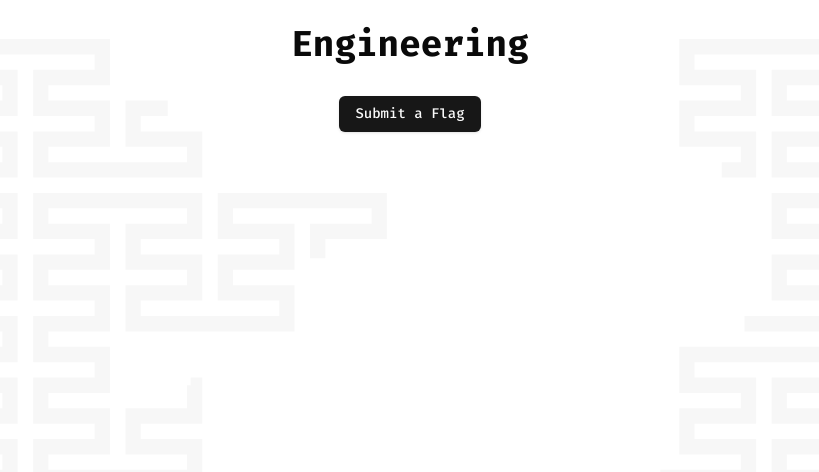
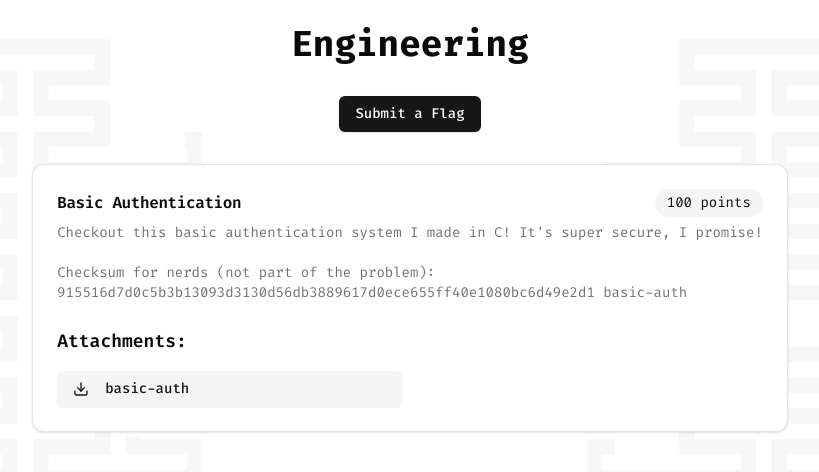
Before and after one commit to Arnav-Bista/stacs-ctf-2025-server, a Next.js app: page /problems/engineering in a window 1280 px wide. Shown: the top 472 px of the page, without its empty margins (230-1049 px from the left). Built offline with nearby package versions, Linux system fonts and the light colour scheme.

Commit message:
Started engineering

```diff
--- a/app/problems/[slug]/renderQuestions.tsx
+++ b/app/problems/[slug]/renderQuestions.tsx
@@ -10,7 +10,11 @@ import { FlagSubmission } from "@/app/submit/flag-submission";
 export default function RenderQuestions({ slug }: { slug: string }) {
   return (
     <div className="">
-      <h1 className="text-4xl font-bold mb-8 text-center">{slug.charAt(0).toUpperCase() + slug.slice(1)}</h1>
+      <h1 className="text-4xl font-bold mb-8 text-center">
+        {slug.split('-')
+          .map(word => word.charAt(0).toUpperCase() + word.slice(1))
+          .join(' ')}
+      </h1>
       <div className="flex items-center justify-center mb-8">
         <FlagSubmission />
       </div>
--- a/app/problems/page.tsx
+++ b/app/problems/page.tsx
@@ -24,7 +24,7 @@ const categoryInfo = [
     id: Category.MATH,
     name: "Math and Cryptography",
     description: "Tackle mathematical backbones of cryptography.",
-    link: '/problems/crypto',
+    link: '/problems/math-and-cryptography',
 
   },
   {
--- a/app/problems/questions.ts
+++ b/app/problems/questions.ts
@@ -3,7 +3,7 @@ export enum Category {
   FORENSICS = "forensics",
   MISC = "misc",
   ENGINEERING = "engineering",
-  MATH = "math",
+  MATH = "math-and-cryptography",
 }
 
 export interface Question {
@@ -94,5 +94,43 @@ export const questions: Question[] = [
         url: "/forensics/vineboom.mp3"
       }
     ]
+  },
+  {
+    title: "Basic Authentication",
+    description: "Checkout this basic authentication system I made in C! It's super secure, I promise!\n\n Checksum for nerds (not part of the problem): \n915516d7d0c5b3b13093d3130d56db3889617d0ece655ff40e1080bc6d49e2d1  basic-auth",
+    points: 100,
+    category: Category.ENGINEERING,
+    attachments: [
+      {
+        name: "basic-auth",
+        type: "file",
+        url: "/engineering/basic-auth"
+      }
+    ]
+  },
+  {
+    title: "One Time Pads Twice",
+    description: "I've just learnt that One Time Pads are mathematically secure!\nGood luck decrypting the following message 😎. \n\n You know what? I'll even encrypt your flag here!\n",
+    points: 500,
+    category: Category.MATH,
+  },
+  {
+    title: "gcvc'z i sypt pizxi",
+    description: "",
+    points: 400,
+    category: Category.MATH,
+    attachments: [
+      {
+        name: "syptpizxi.txt",
+        type: "file",
+        url: "/math/syptpizxi.txt"
+      }
+    ]
+  },
+  {
+    title: "Chinese Remainder Theorem",
+    description: "The Chinese Remainder Theorem gives a unique solution to a system of linear congruences, provided that the moduli of said congruences are coprime.\n\n\nI.e. Given a set of arbitrary integers a_i, and a set of pairwise coprime integers p_i, given the following linear congruences hold:\n\n    x = a_1 mod p_1\n    x = a_2 mod p_2\n    x = a_3 mod p_3\n        ...\n    x = a_n mod p_n\n\nWe can get a solution: x = a mod N, where N is p_1 * p_2 * p_3 * ... * p_n.\n\n\nGiven the following congruences:\n\n    x = 4 mod 5\n    x = 5 mod 17\n    x = 34 mod 37\n\nFind the values of x & a such that: x = a mod 3145, and x satisfies the given congruences",
+    points: 300,
+    category: Category.MATH
   }
 ];
```
Also changed, not shown: public/math/syptpizxi.txt (added), 1 other file (tests, documents, lock files or other folders).
